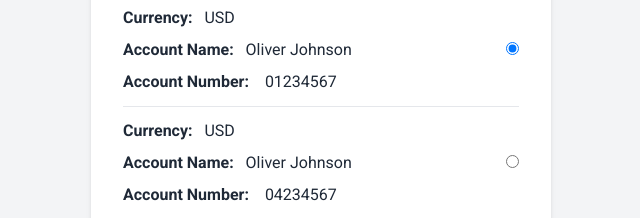
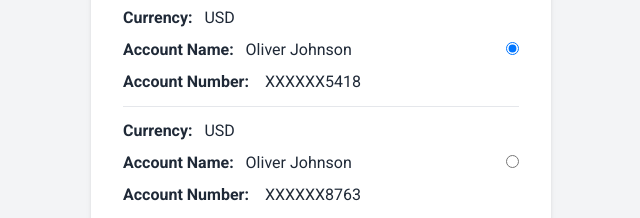
Before and after one commit to Oghene-kevwe/Pavillion-FxPay, a React (Vite) app: page /account-details in a window 1280 px wide. Shown: the part 582-800 px from the top of the page, without its empty margins (319-959 px from the left). Built offline with nearby package versions, Linux system fonts and the light colour scheme; the HTML template or start-up script is replaced by a standard one.

Commit message:
changed account details
Signed-off-by: oghene-kevwe <idisepraise@gmail.com>

```diff
--- a/src/pages/account-Details.jsx
+++ b/src/pages/account-Details.jsx
@@ -4,7 +4,7 @@ import { useState } from "react";
 export const AccountDetails = () => {
   const accountDetailsData = [
     { id: 0, title: "Account Name", detail: "Oliver Johnson" },
-    { id: 1, title: "Account Number", detail: "01234567" },
+    { id: 1, title: "Account Number", detail: "0246723867" },
     { id: 2, title: "Phone Number", detail: "+234 814 9857 897" },
     { id: 3, title: "Email", detail: "oliverjohnson@gmail.com" },
   ];
@@ -14,12 +14,12 @@ export const AccountDetails = () => {
     {
       id: 0,
       AccountName: "Oliver Johnson ",
-      AccountNumber: "01234567",
+      AccountNumber: "XXXXXX5418",
     },
     {
       id: 1,
       AccountName: "Oliver Johnson ",
-      AccountNumber: "04234567",
+      AccountNumber: "XXXXXX8763",
     },
   ];
 
```
